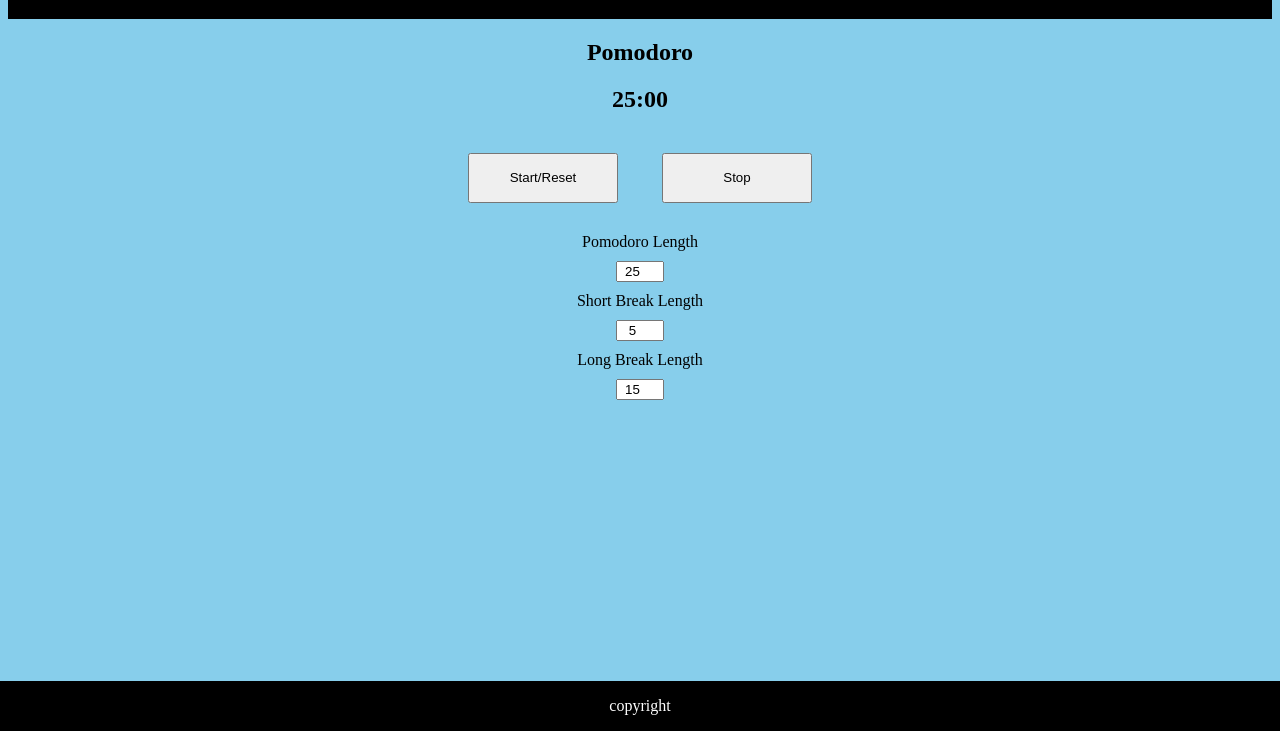
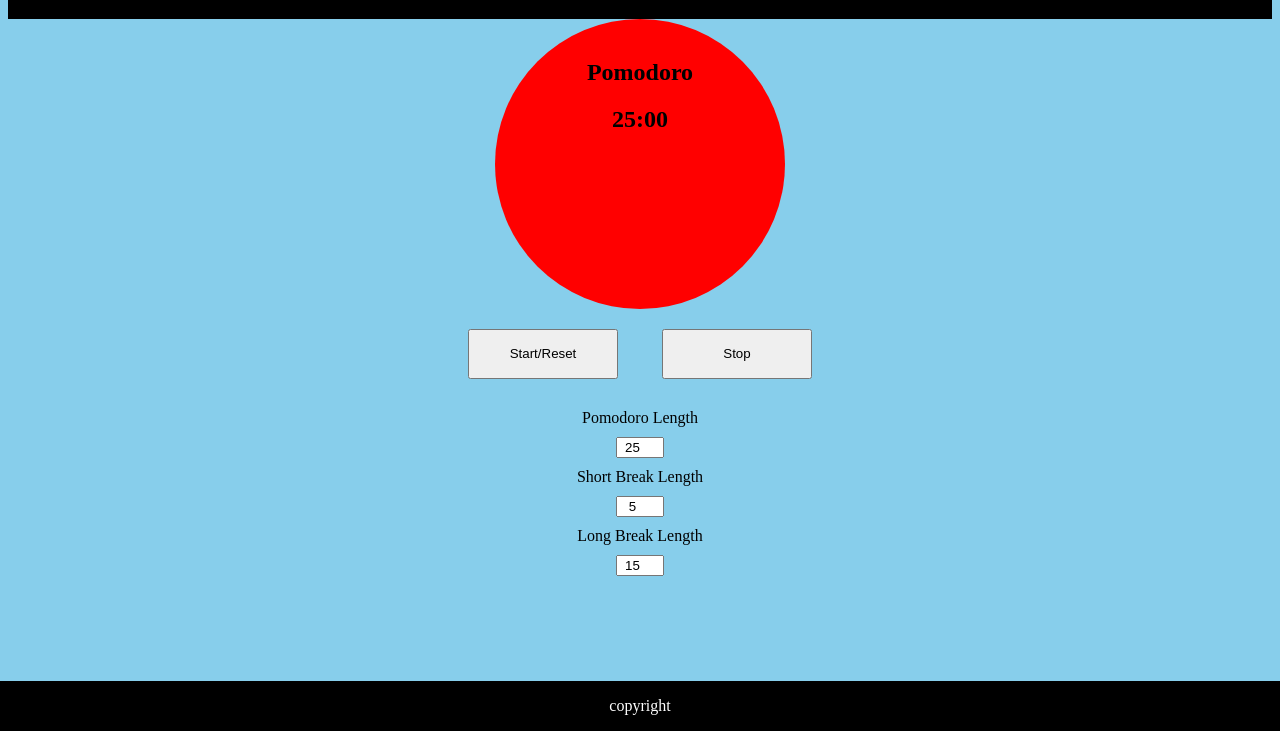
Before and after one commit to CrowsVeldt/FreeCodeCamp-Pomodoro-Timer, a plain HTML site: page index.html in a window 1280 px wide. Shown: the part 69-800 px from the top of the page. Drawn offline with Linux system fonts and the light colour scheme.

Commit message:
added styles to timer-view

```diff
--- a/index.html
+++ b/index.html
@@ -19,6 +19,8 @@
         <h2 id='timer-title'>title</h2>
 
         <h2 id='timer'></h2>
+
+        <p id='checkmarks'></p>
 
 
       </section>
--- a/style.css
+++ b/style.css
@@ -7,6 +7,14 @@ body {
   text-align: center;
 
   background-color: skyblue
+
+}
+
+main {
+
+  display: flex;
+  flex-direction: column;
+  align-items: center;
 
 }
 
@@ -46,3 +54,12 @@ label {
   width: 3em;
 
 }
+
+#timer-view {
+
+  background-color: red;
+  border-radius: 50%;
+  height: 250px;
+  width: 250px;
+  padding: 20px;
+}
```
